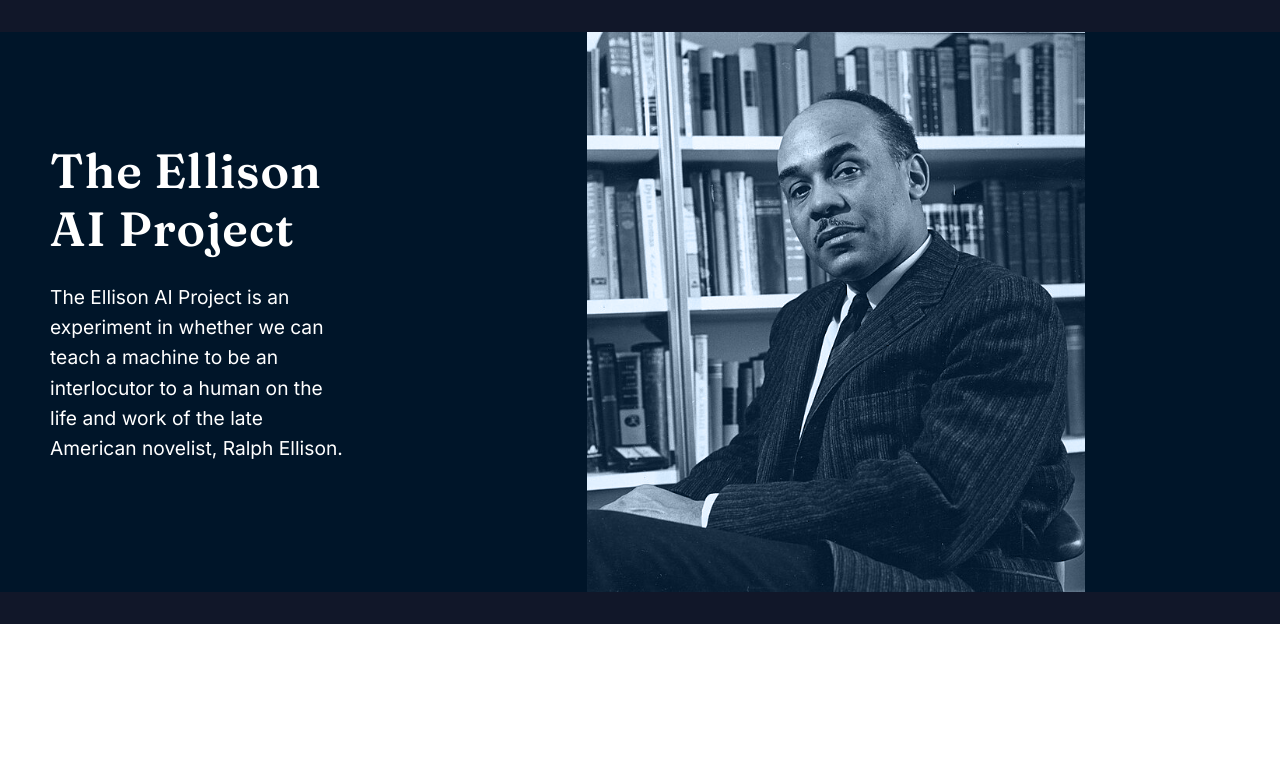
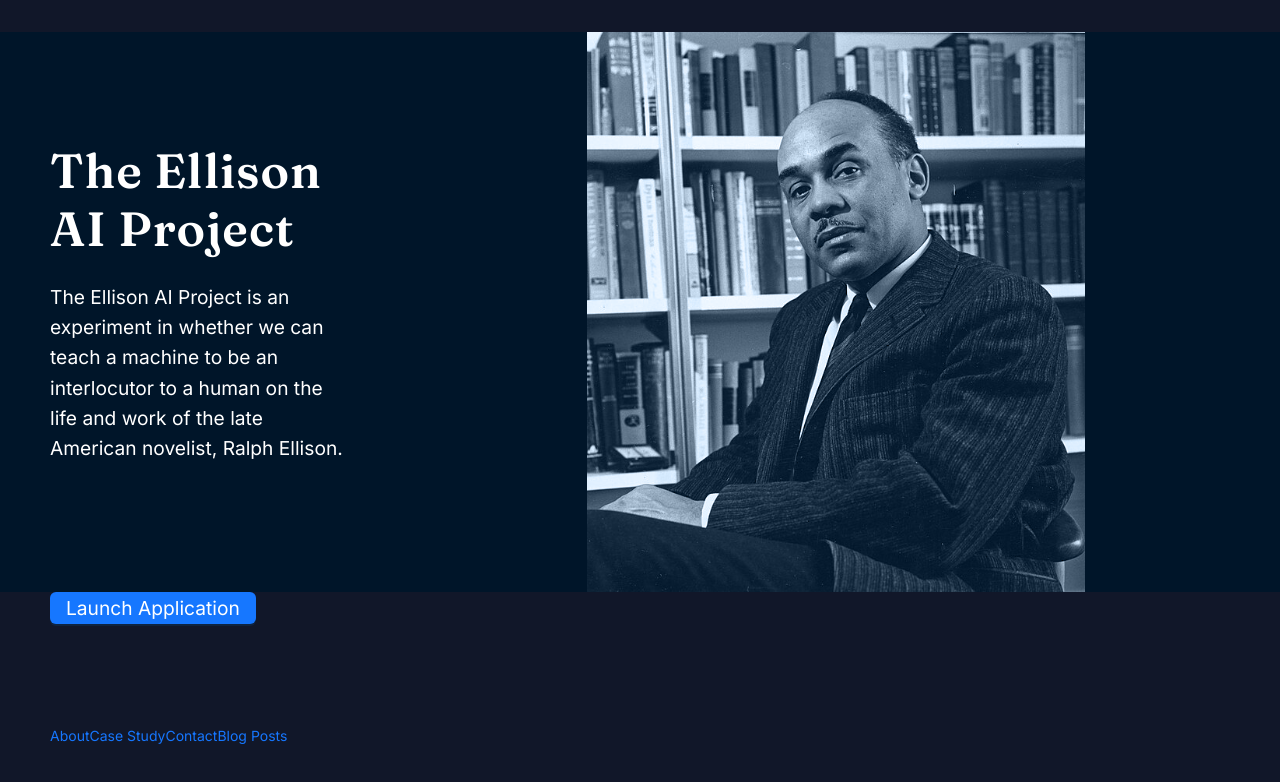
Before and after one commit to SMcGregor199/EllisonOS-FE, a React (Vite) app: page / in a window 1280 px wide. Shown: the top 782 px of the page. Built offline with nearby package versions, Linux system fonts and the light colour scheme.

Commit message:
feat:  add launch app btn + footer links

```diff
--- a/src/StaticLayout.tsx
+++ b/src/StaticLayout.tsx
@@ -1,14 +1,16 @@
-//import {Outlet} from "react-router-dom";
+import {Outlet} from "react-router-dom";
 import {Layout} from "antd";
 import Header  from "./components/Header";
-//const { Content } = Layout;
+import Footer from "./components/Footer";
+const { Content } = Layout;
 export default function StaticLayout(){
     return(
-        <Layout style={{paddingBlock: "2rem"}}>
+        <Layout style={{paddingBlock: "2rem", minHeight:"100vh"}}>
             <Header />
-            {/* <Content style={{ padding: "24px" }} id="main">
+            <Content style={{paddingInline: 50, flexGrow: 1}} id="main">
                 <Outlet />
-            </Content> */}
+            </Content>
+            <Footer />
         </Layout>
     )
 }
--- a/src/components/Footer.tsx
+++ b/src/components/Footer.tsx
@@ -1,9 +1,13 @@
 import { Layout, Typography } from "antd";
+import {Link} from "react-router-dom";
 
 export default function Footer(){
     return(
         <Layout.Footer>
-            <Typography.Title level={1} style={{margin: 0}}>Footer</Typography.Title>
+           <Link to="/">About</Link>
+           <Link to="/">Case Study</Link>
+           <Link to="/">Contact</Link>
+           <Link to="/">Blog Posts</Link>
         </Layout.Footer>
     )
 }
--- /dev/null
+++ b/src/components/LaunchApp.tsx
@@ -0,0 +1,7 @@
+import {Button} from "antd";
+
+export default function LaunchApp(){
+    return(
+        <Button type="primary" style={{fontSize:"1.2rem"}}>Launch Application</Button>
+    )
+}
--- a/src/pages/Home.tsx
+++ b/src/pages/Home.tsx
@@ -1,8 +1,6 @@
-import { Typography } from "antd";
+import LaunchApp from "../components/LaunchApp";
 export default function Home(){
     return(
-        <>
-           <Typography.Title level={1}>Home</Typography.Title>
-        </>
+        <LaunchApp/>
     )
 }
```
Also changed, not shown: src/components/Main.tsx (added, +10 -0 lines).
